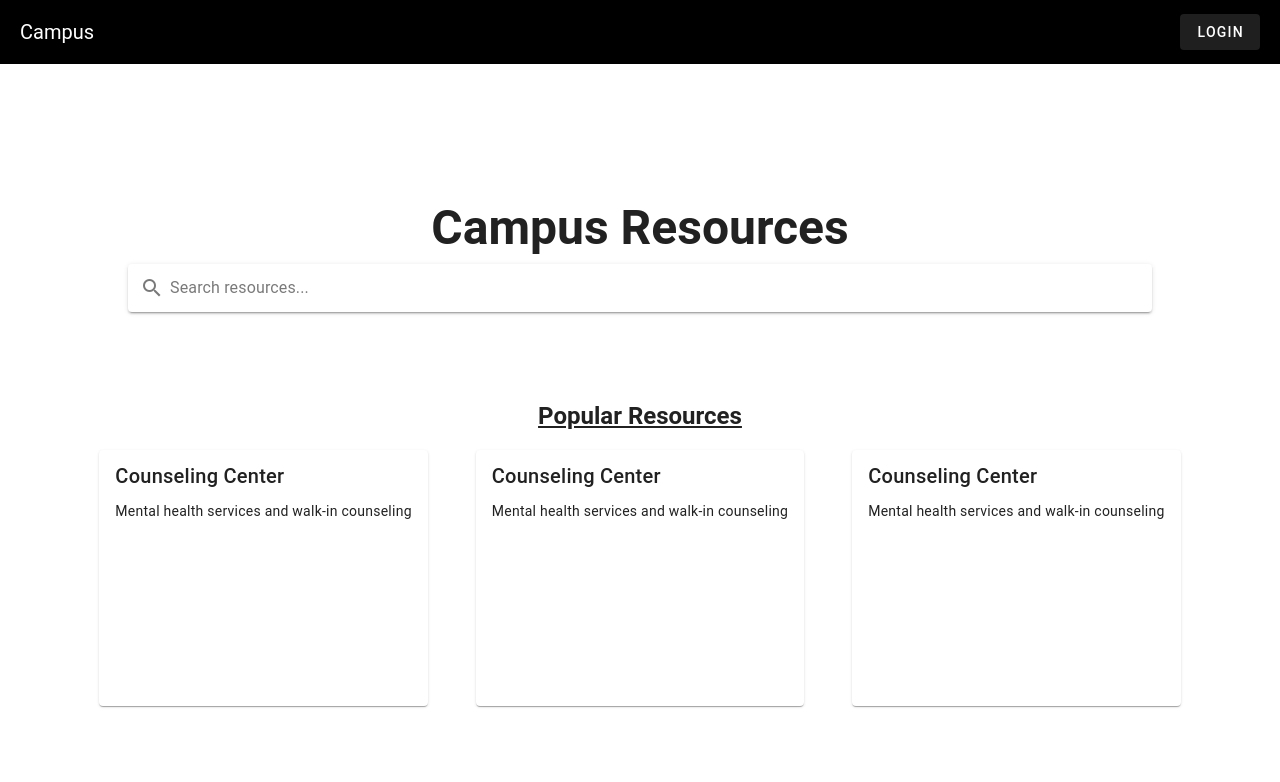
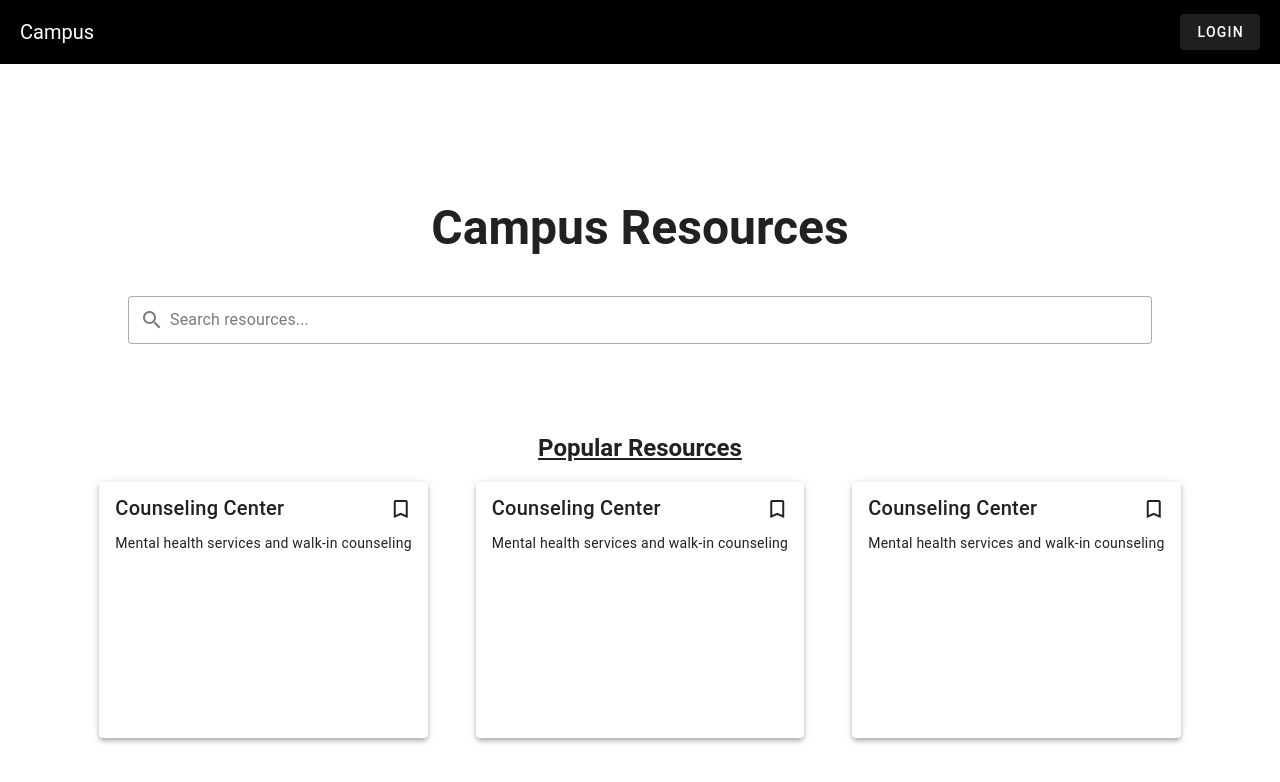
Before and after one commit to andrewymin/campus_resources, a Vue app: page / in a window 1280 px wide. Shown: the top 782 px of the page. Built offline with nearby package versions, Linux system fonts and the light colour scheme; a web font is replaced by a local one.

Commit message:
add bookmark to popluar resources

```diff
--- a/src/pages/main.vue
+++ b/src/pages/main.vue
@@ -35,12 +35,12 @@
       <!-- Popular Resources-->
       <div class="d-flex flex-column justifiy-center align-center h-100 ga-16">
         <div class="search">
-          <h1 class="homeTitle">Campus Resources</h1>
+          <h1 class="homeTitle mb-8">Campus Resources</h1>
           <v-text-field
               class="searchBar"
               label="Search resources..."
               prepend-inner-icon="mdi-magnify"
-              variant="solo"
+              variant="outlined"
               density="comfortable"
               single-line
               clearable
@@ -49,9 +49,30 @@
         <div>
           <h2 style="text-decoration: underline;" class="text-center">Popular Resources</h2>
           <v-container class="resources">
-              <v-card title="Counseling Center" text="Mental health services and walk-in counseling" ></v-card>
-              <v-card title="Counseling Center" text="Mental health services and walk-in counseling" ></v-card>
-              <v-card title="Counseling Center" text="Mental health services and walk-in counseling" ></v-card>
+              <v-card title="Counseling Center" text="Mental health services and walk-in counseling" elevation="4">
+                <v-icon
+                  icon="mdi-bookmark-outline"
+                  end
+                  class="position-absolute"
+                  style="cursor: pointer; top: 15px; right: 15px;"
+                ></v-icon>
+              </v-card>
+              <v-card title="Counseling Center" text="Mental health services and walk-in counseling" elevation="4">
+                <v-icon
+                  icon="mdi-bookmark-outline"
+                  end
+                  class="position-absolute"
+                  style="cursor: pointer; top: 15px; right: 15px;"
+                ></v-icon>
+              </v-card>
+              <v-card title="Counseling Center" text="Mental health services and walk-in counseling" elevation="4">
+                <v-icon
+                  icon="mdi-bookmark-outline"
+                  end
+                  class="position-absolute"
+                  style="cursor: pointer; top: 15px; right: 15px;"
+                ></v-icon>
+              </v-card>
           </v-container>
         </div>
       </div>
@@ -85,6 +106,7 @@
                     <v-text-field
                       label="Password"
                       v-model="password"
+                      placeholder="Enter your password"
                       :append-inner-icon="visible ? 'mdi-eye' : 'mdi-eye-off'"
                       :type="visible ? 'text' : 'password'"
                       @click:append-inner="visible = !visible"
@@ -117,6 +139,7 @@
                     <v-text-field
                       label="Password"
                       v-model="password"
+                      placeholder="Enter your password"
                       :append-inner-icon="visible ? 'mdi-eye' : 'mdi-eye-off'"
                       :type="visible ? 'text' : 'password'"
                       @click:append-inner="visible = !visible"
```
